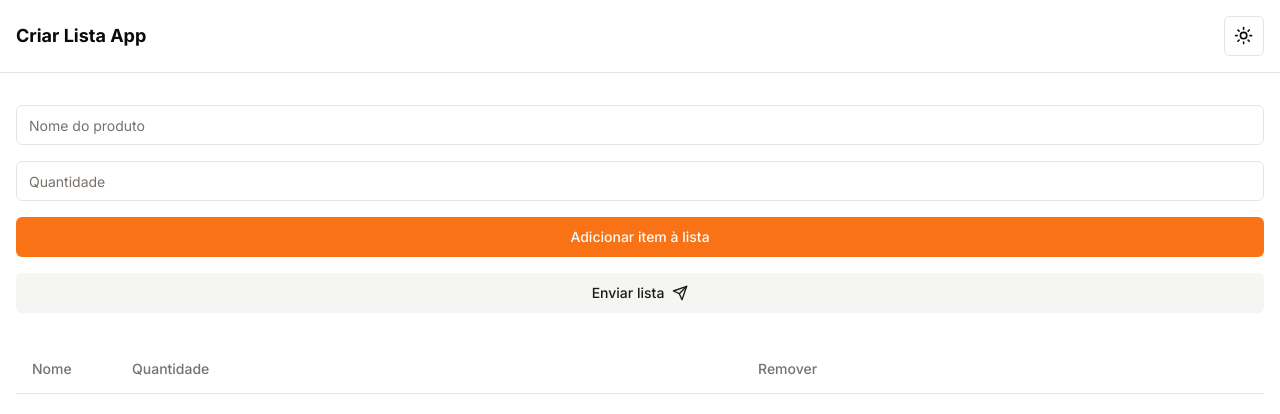
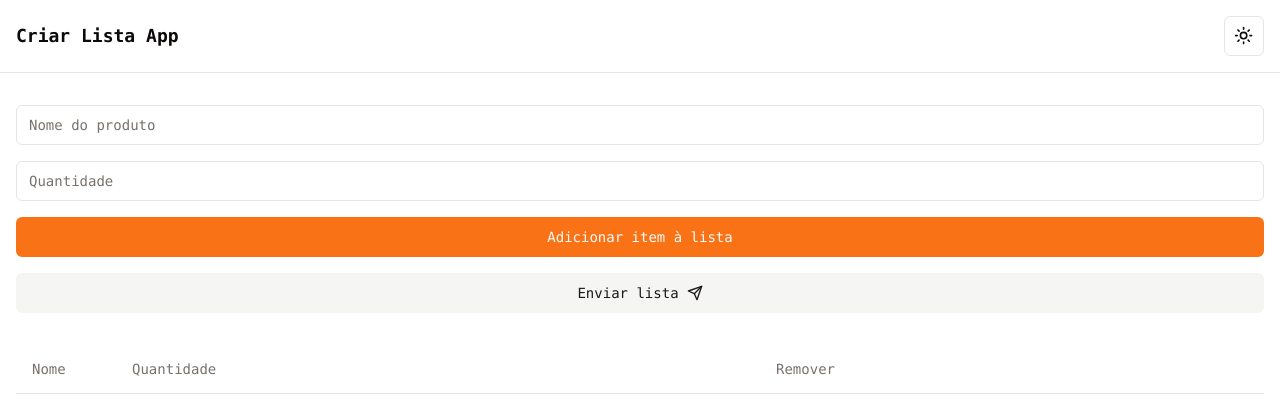
Before and after one commit to ViniciusMendesp/criar-lista, a Next.js app: page / in a window 1280 px wide. Shown: the top 414 px of the page. Built offline with nearby package versions, Linux system fonts and the light colour scheme.

Commit message:
fix: :bug: new font

```diff
--- a/src/app/layout.tsx
+++ b/src/app/layout.tsx
@@ -1,14 +1,9 @@
 import { ThemeProvider } from "@/components/theme-provider";
 import type { Metadata } from "next";
-import { Inter } from "next/font/google";
+
 import "./globals.css";
 
 import { cn } from "@/lib/utils";
-
-export const inter = Inter({
-  subsets: ["latin"],
-  variable: "--font-sans",
-});
 
 export const metadata: Metadata = {
   title: "Criar-lista",
@@ -23,10 +18,7 @@ export default function RootLayout({
   return (
     <html lang="pt-BR" suppressHydrationWarning>
       <body
-        className={cn(
-          "min-h-screen bg-background font-sans antialiased",
-          inter.variable
-        )}
+        className={cn("min-h-screen bg-background font-mono antialiased, ")}
       >
         <ThemeProvider
           attribute="class"
```
